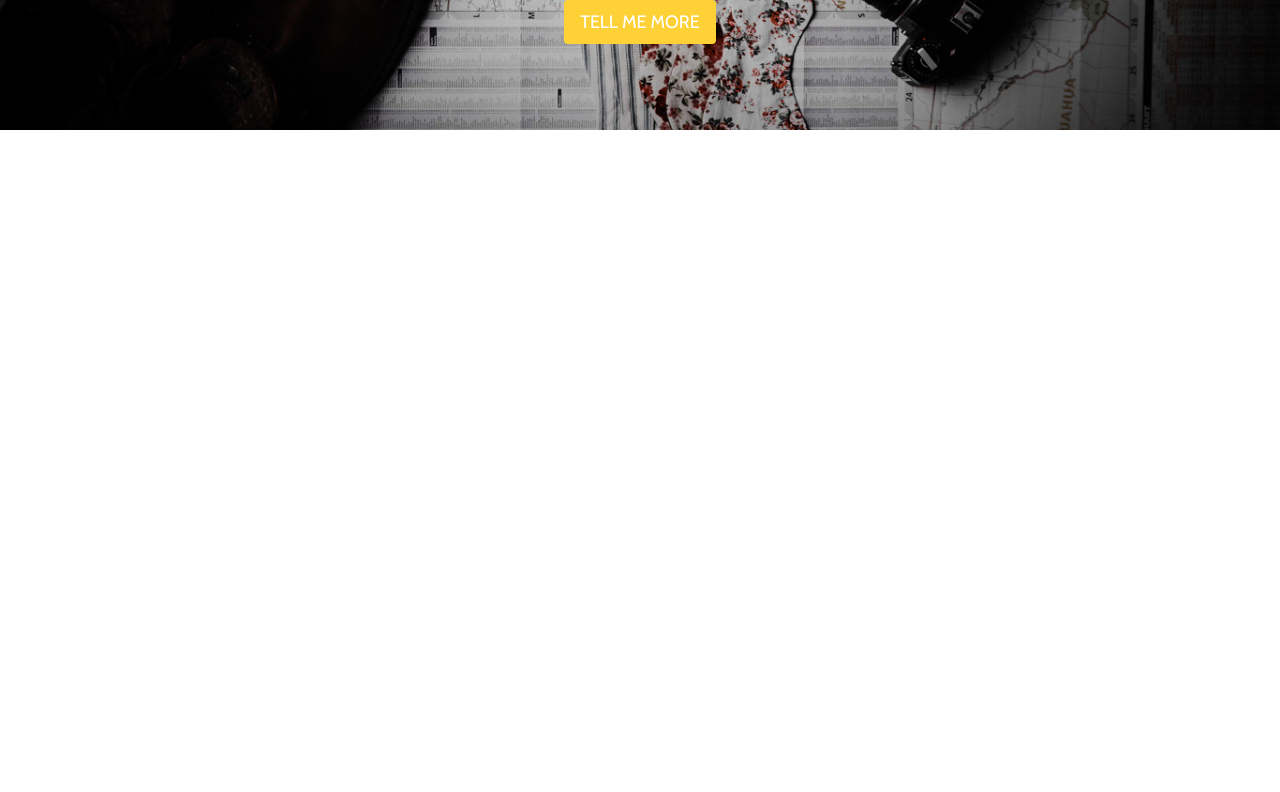
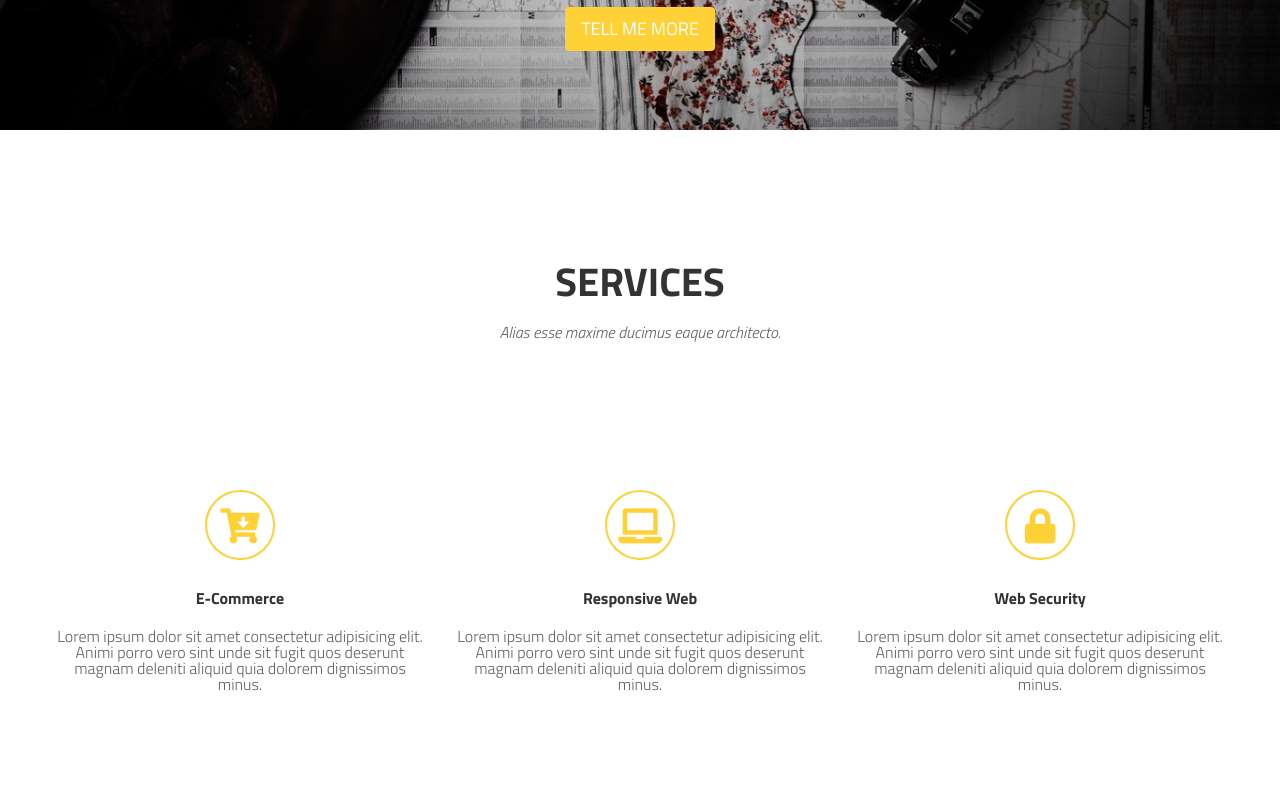
Before and after one commit to supermuskk/LandingPage, a plain HTML site: page index.html in a window 1280 px wide. Shown: the part 670-1462 px from the top of the page. Before the commit the page ends 1089 px from the top, so only its background shows below. Drawn offline with nearby package versions, Linux system fonts and the light colour scheme.

Commit message:
add section services

```diff
--- a/index.html
+++ b/index.html
@@ -1,14 +1,23 @@
 <!DOCTYPE html>
 <html lang="en">
+  <head>
+    <meta charset="UTF-8" />
+    <meta name="viewport" content="width=device-width, initial-scale=1.0" />
+    <meta http-equiv="X-UA-Compatible" content="ie=edge" />
+    <link
+      rel="stylesheet"
+      href="https://use.fontawesome.com/releases/v5.7.2/css/all.css"
+      integrity="sha384-fnmOCqbTlWIlj8LyTjo7mOUStjsKC4pOpQbqyi7RrhN7udi9RwhKkMHpvLbHG9Sr"
+      crossorigin="anonymous"
+    />
 
-<head>
-    <meta charset="UTF-8">
-    <meta name="viewport" content="width=device-width, initial-scale=1.0">
-    <meta http-equiv="X-UA-Compatible" content="ie=edge">
-    <link rel="stylesheet" href="https://stackpath.bootstrapcdn.com/bootstrap/3.4.0/css/bootstrap.min.css" integrity="sha384-PmY9l28YgO4JwMKbTvgaS7XNZJ30MK9FAZjjzXtlqyZCqBY6X6bXIkM++IkyinN+"
-        crossorigin="anonymous">
-    <link rel="stylesheet" href="/css/style.css">
-
+    <link
+      rel="stylesheet"
+      href="https://stackpath.bootstrapcdn.com/bootstrap/3.4.0/css/bootstrap.min.css"
+      integrity="sha384-PmY9l28YgO4JwMKbTvgaS7XNZJ30MK9FAZjjzXtlqyZCqBY6X6bXIkM++IkyinN+"
+      crossorigin="anonymous"
+    />
+    <link rel="stylesheet" href="/css/style.css" />
 
     <title>Landing Page</title>
   </head>
@@ -34,17 +43,68 @@
           <div class="greeting">
             <p>Welcome To Our Studio!</p>
             <h1>It's nice to meet you</h1>
-                    <p><a class="btn btn-primary btn-lg" href="#" role="button">Tell me more</a></p>
+            <p>
+              <a class="btn btn-primary btn-lg" href="#" role="button"
+                >Tell me more</a
+              >
+            </p>
+          </div>
+        </div>
+      </div>
+    </div>
+    <div class="services container">
+      <div class="row">
+        <div class="col-lg-12">
+          <h1>Services</h1>
+          <p>Alias esse maxime ducimus eaque architecto.</p>
+        </div>
+      </div>
+      <div class="row">
+        <div class="col-lg-4">
+          <div class="feature">
+            <a href="#"><i class="fas fa-cart-arrow-down"></i> </a>
+          </div>
+          <h2>E-Commerce</h2>
+          <p>
+            Lorem ipsum dolor sit amet consectetur adipisicing elit. Animi porro
+            vero sint unde sit fugit quos deserunt magnam deleniti aliquid quia
+            dolorem dignissimos minus.
+          </p>
+        </div>
+        <div class="col-lg-4">
+          <div class="feature">
+            <a href="#"><i class="fas fa-laptop"></i> </a>
+          </div>
+          <h2>Responsive Web</h2>
+          <p>
+            Lorem ipsum dolor sit amet consectetur adipisicing elit. Animi porro
+            vero sint unde sit fugit quos deserunt magnam deleniti aliquid quia
+            dolorem dignissimos minus.
+          </p>
+        </div>
+        <div class="col-lg-4">
+          <div class="feature">
+            <a href="#"><i class="fas fa-lock"></i></a>
+          </div>
+          <h2>Web Security</h2>
+          <p>
+            Lorem ipsum dolor sit amet consectetur adipisicing elit. Animi porro
+            vero sint unde sit fugit quos deserunt magnam deleniti aliquid quia
+            dolorem dignissimos minus.
+          </p>
+        </div>
       </div>
     </div>
 
-        </div>
-    </div>
-
-    <script src="https://code.jquery.com/jquery-1.12.4.min.js" integrity="sha384-nvAa0+6Qg9clwYCGGPpDQLVpLNn0fRaROjHqs13t4Ggj3Ez50XnGQqc/r8MhnRDZ"
-        crossorigin="anonymous"></script>
-    <script src="https://stackpath.bootstrapcdn.com/bootstrap/3.4.0/js/bootstrap.min.js" integrity="sha384-vhJnz1OVIdLktyixHY4Uk3OHEwdQqPppqYR8+5mjsauETgLOcEynD9oPHhhz18Nw"
-        crossorigin="anonymous"></script>
+    <script
+      src="https://code.jquery.com/jquery-1.12.4.min.js"
+      integrity="sha384-nvAa0+6Qg9clwYCGGPpDQLVpLNn0fRaROjHqs13t4Ggj3Ez50XnGQqc/r8MhnRDZ"
+      crossorigin="anonymous"
+    ></script>
+    <script
+      src="https://stackpath.bootstrapcdn.com/bootstrap/3.4.0/js/bootstrap.min.js"
+      integrity="sha384-vhJnz1OVIdLktyixHY4Uk3OHEwdQqPppqYR8+5mjsauETgLOcEynD9oPHhhz18Nw"
+      crossorigin="anonymous"
+    ></script>
   </body>
-
 </html>
--- a/style.scss
+++ b/style.scss
@@ -3,10 +3,10 @@
 }
 
 @import url('https://fonts.googleapis.com/css?family=Marck+Script');
-@import url('https://fonts.googleapis.com/css?family=Cabin:400,400i,500,600,700');
+@import url('https://fonts.googleapis.com/css?family=Titillium+Web:200,200i,300,300i,400,600,700,900');
 
 // font-family: 'Marck Script', cursive;
-// font-family: 'Cabin', sans-serif;
+// font-family: 'Titillium Web', sans-serif;
 html,
 body,
 div,
@@ -92,7 +92,7 @@ video {
     padding: 0;
     border: 0;
     font-size: 100%;
-    font: inherit;
+    font-family: inherit;
     vertical-align: baseline;
 }
 
@@ -113,7 +113,7 @@ section {
 
 body {
     line-height: 1;
-    font-family: 'Cabin', sans-serif;
+    font-family: 'Titillium Web', sans-serif;
 }
 
 ol,
@@ -174,11 +174,10 @@ $colorYelow: rgb(254, 209, 54);
     }
 
     .greeting {
-        padding: 30% 0;
+        padding-top: 30%;
 
         p,
-        h1,
-            {
+        h1 {
             color: rgb(235, 235, 235);
             text-align: center;
             padding: 18px;
@@ -188,6 +187,7 @@ $colorYelow: rgb(254, 209, 54);
             font-style: italic;
             letter-spacing: 3px;
             font-size: 40px;
+            text-shadow: -2.5px 3.5px 11.5px rgb(31, 30, 30);
         }
 
         h1 {
@@ -208,4 +208,64 @@ $colorYelow: rgb(254, 209, 54);
         }
     }
 }
+
+.services {
+    text-align: center;
+    padding: 50px 0;
+
+    .row {
+        padding: 50px 0;
+
+
+        .col-lg-12 {
+
+            h1 {
+                padding-bottom: 20px;
+                font-size: 40px;
+                text-transform: uppercase;
+                font-weight: 700;
+            }
+
+            p {
+                padding-bottom: 20px;
+                font-style: italic;
+                font-weight: 300;
+                color: rgb(95, 95, 95);
+            }
+        }
+    }
+
+    .row {
+        .col-lg-4 {
+
+            .feature {
+                margin: 30px auto;
+                display: flex;
+                justify-content: center;
+                align-items: center;
+                width: 70px;
+                height: 70px;
+                border: 2px solid $colorYelow;
+                border-radius: 50%;
+
+                a {
+
+                    i {
+                        color: $colorYelow;
+                        font-size: 35px;
+                    }
+                }
+            }
+
+            h2 {
+                padding-bottom: 20px;
+                font-weight: 700;
+            }
+
+            p {
+                font-weight: 300;
+                color: rgb(95, 95, 95);
+            }
+        }
+    }
 }
```
Also changed, not shown: css/style.css, 1 other file. Lines whose indentation alone changed are shown as unchanged.
